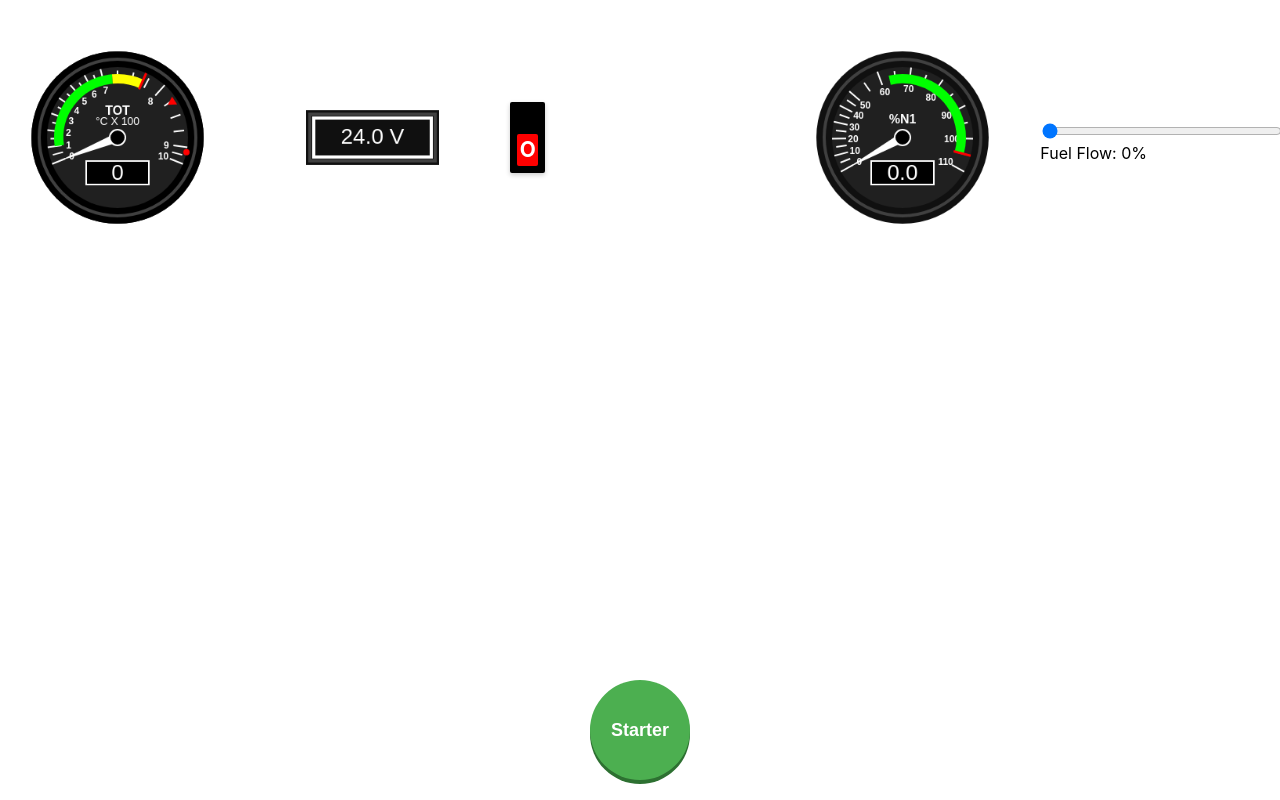
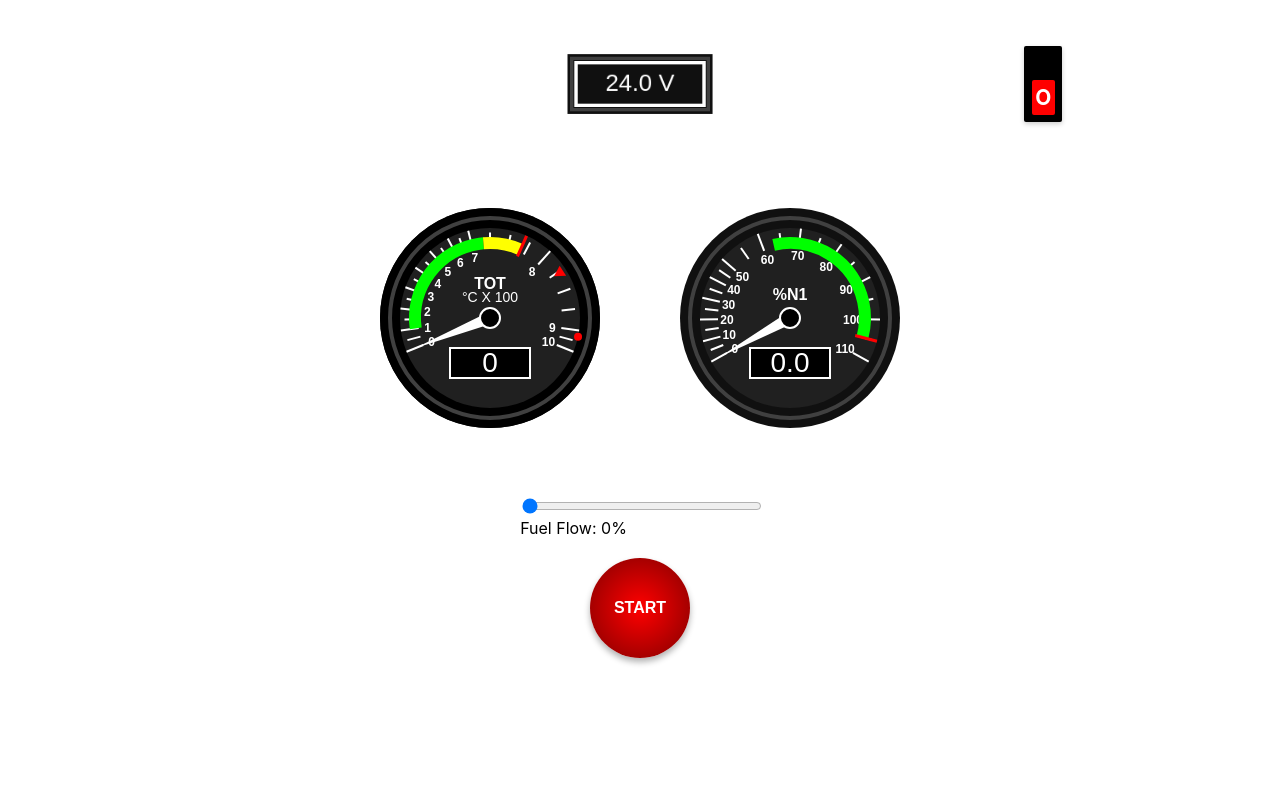
Before and after one commit to l3xcaliburr/helicopter-startup-app, a React (Create React App) app: page / in a window 1280 px wide. Built offline with nearby package versions, Linux system fonts and the light colour scheme.

Commit message:
Cleaned up html layout of the components

```diff
--- a/package.json
+++ b/package.json
@@ -3,6 +3,10 @@
   "version": "0.1.0",
   "private": true,
   "dependencies": {
+    "@emotion/react": "^11.13.3",
+    "@emotion/styled": "^11.13.0",
+    "@mui/material": "^6.1.1",
+    "@mui/styles": "^6.1.1",
     "@testing-library/jest-dom": "^5.17.0",
     "@testing-library/react": "^13.4.0",
     "@testing-library/user-event": "^13.5.0",
--- a/src/App.jsx
+++ b/src/App.jsx
@@ -4,7 +4,7 @@ import TotGauge from './TOTGauge';
 import N1Gauge from './N1Gauge';
 import VoltageMeter from './VoltageMeter';
 import BatterySwitch from "./BatterySwitch";
-import StarterButton from "./StartButton";
+import StarterButton from "./StarterButton";
 
 const baseTemperature = 600; // Base temperature (e.g., ambient)
 const maxTemperature = 1000; // Max temperature during light-off
@@ -248,17 +248,37 @@ const StartPanel = () => {
     };
   }, []); // No dependencies - active at any point
 
+  const FuelControlSidebar = ({ fuelFlow, setFuelFlow }) => {
     return (
-    <div className="gauge-container">
-      <div className="gauges">
-        <div className="gauge-item">
-          <canvas ref={tempCanvasRef} width={300} height={300}></canvas>
+      <div className="fuel-sidebar">
+        <div className="slider-container">
+          <input
+            type="range"
+            min="0"
+            max="1"
+            step="0.01"
+            value={fuelFlow}
+            onChange={(e) => setFuelFlow(parseFloat(e.target.value))}
+            className="vertical-slider"
+          />
+          <label>Fuel Flow: {(fuelFlow * 100).toFixed(0)}%</label>
         </div>
+      </div>
+    );
+  };
 
+  return (
+    <div> {/* Added this div to wrap everything into a single parent */}
+      <div className="header-container">
+        <div className="blank-item">
+        </div>
+        <div className="blank-item">
+        </div>
         <div className="gauge-item">
             <canvas ref={batteryCanvasRef} width={300} height={150}></canvas>
         </div>
-
+        <div className="blank-item">
+        </div>
         <div className="battery-switch-container">
           <BatterySwitch
             onToggle={(isOn) => {
@@ -276,20 +296,18 @@ const StartPanel = () => {
             }}
           />
         </div>
-
-        <div className="starter-button-container">
-          <StarterButton
-            onMouseDown={handleStarterPress}
-            onMouseUp={handleStarterRelease}
-          >
-            Starter
-          </StarterButton>
       </div>
 
+      <div className="gauge-container">
+        <div className="gauge-item">
+          <canvas ref={tempCanvasRef} width={300} height={300}></canvas>
+        </div>
         <div className="gauge-item">
           <canvas ref={ngCanvasRef} width={300} height={300}></canvas>
         </div>
+      </div>
 
+      <div className="gauge-container2">
           <div className="fuel-control">
             <input
               type="range"
@@ -302,8 +320,24 @@ const StartPanel = () => {
             <label>Fuel Flow: {(fuelFlow * 100).toFixed(0)}%</label> {/* Show percentage */}
           </div>
       </div>
+
+      <div className="footer-container" >
+          <div className="blank-item">
+          </div>
+          <div className="starter-container">
+                <StarterButton
+                  onMouseDown={handleStarterPress}
+                  onMouseUp={handleStarterRelease}
+                >
+                  Starter
+                </StarterButton>
+              </div>
+          <div className="blank-item">
+          </div>
+      </div>
     </div>
   );
+
 };
 
 export default StartPanel;
--- /dev/null
+++ b/src/FuelControl/index.jsx
@@ -0,0 +1 @@
+export { default } from './FuelControl';
--- a/src/StartButton.jsx
+++ /dev/null
@@ -1,29 +0,0 @@
-import styled from "styled-components";
-
-const StarterButton = styled.button`
-  width: 100px;
-  height: 100px;
-  border-radius: 50%;
-  background-color: #4caf50; /* Green color */
-  color: white;
-  font-size: 18px;
-  font-weight: bold;
-  display: flex;
-  align-items: center;
-  justify-content: center;
-  border: none;
-  cursor: pointer;
-  box-shadow: 0 4px #2d7031;
-  position: fixed; /* Fixed at the bottom of the page */
-  bottom: 20px; /* 20px from the bottom */
-  left: 50%; /* Centered horizontally */
-  transform: translateX(-50%); /* Centering transform */
-
-  &:active {
-    background-color: #45a049; /* Darken when pressed */
-    box-shadow: 0 2px #2d7031;
-    transform: translateX(-50%) translateY(4px); /* Simulate button press */
-  }
-`;
-
-export default StarterButton;
--- /dev/null
+++ b/src/StarterButton/StarterButton.jsx
@@ -0,0 +1,16 @@
+import '../styles.css';
+
+const StarterButton = ({ onMouseDown, onMouseUp }) => {
+  return (
+    <button
+      className="starter-button"
+      onMouseDown={onMouseDown}
+      onMouseUp={onMouseUp}
+    >
+      START
+    </button>
+  );
+};
+
+
+export default StarterButton;
--- /dev/null
+++ b/src/StarterButton/index.jsx
@@ -0,0 +1 @@
+export { default }  from './StarterButton';
--- a/src/styles.css
+++ b/src/styles.css
@@ -3,7 +3,53 @@
   box-sizing: border-box;
 }
 
+.blank-item {
+  display: flex;
+  flex-direction: column;
+  align-items: center;
+  flex: 1;
+  max-width: 300px;
+}
+
+.start-container {
+  display: flex;
+  flex-direction: column;
+  align-items: center;
+  flex: 1;
+  max-width: 300px;
+}
+
 .gauge-container {
+  display: flex;
+  justify-content: center;
+  align-items: center;
+  margin-top: 20px;
+  width: 100%;
+  height: 100%;
+  box-sizing: border-box;
+}
+
+.header-container {
+  display: flex;
+  justify-content: center;
+  align-items: center;
+  margin-top: 20px;
+  width: 100%;
+  height: 100%;
+  box-sizing: border-box;
+}
+
+.gauge-container2 {
+  display: flex;
+  justify-content: center;
+  align-items: center;
+  margin-top: 20px;
+  width: 100%;
+  height: 100%;
+  box-sizing: border-box;
+}
+
+.footer-container {
   display: flex;
   justify-content: center;
   align-items: center;
@@ -17,7 +63,7 @@
   display: flex;
   justify-content: space-between;
   align-items: center;
-  gap: 20px;
+  gap: 0px;
   width: 100%;
   flex-wrap: wrap;
 }
@@ -35,7 +81,7 @@
   justify-content: column;
   align-items: center;
   flex: 1;
-  max-width: 300px;
+  max-width: 100%;
 }
 
 canvas {
@@ -47,3 +93,56 @@ input[type="range"] {
   margin-top: 10px;
   width: 100%;
 }
+
+
+.starter-button {
+  width: 100px;
+  height: 100px;
+  background: radial-gradient(circle, rgba(255, 0, 0, 1) 0%, rgba(128, 0, 0, 1) 100%);
+  border: none;
+  border-radius: 50%;
+  color: white;
+  font-size: 16px;
+  font-weight: bold;
+  cursor: pointer;
+  box-shadow: 0px 4px 6px rgba(0, 0, 0, 0.3);
+  transition: transform 0.1s ease-in-out, box-shadow 0.1s ease-in-out;
+}
+
+.starter-button:active {
+  transform: scale(0.95);
+  box-shadow: 0px 2px 4px rgba(0, 0, 0, 0.5);
+}
+
+/* Sidebar styles */
+.sidebar {
+  position: fixed;
+  right: 0;
+  top: 0;
+  width: 100px; /* Adjust as needed */
+  height: 100%;
+  background-color: #f0f0f0; /* Optional: background color */
+  display: flex;
+  align-items: center;
+  justify-content: center;
+  padding: 10px;
+  box-shadow: -2px 0 5px rgba(0,0,0,0.1);
+}
+
+/* Responsive adjustments for mobile */
+@media (max-width: 768px) {
+  .sidebar {
+    position: fixed;
+    bottom: 0;
+    right: 0;
+    width: 100%;
+    height: auto;
+    flex-direction: row;
+    padding: 5px;
+  }
+
+  .main-content {
+    margin-right: 0;
+    margin-bottom: 70px; /* Adjust for mobile sidebar height */
+  }
+}
```
Also changed, not shown: src/FuelControl/FuelControl.jsx (added, +78 -0 lines), 1 other file (tests, documents, lock files or other folders). Lines whose indentation alone changed are shown as unchanged.
